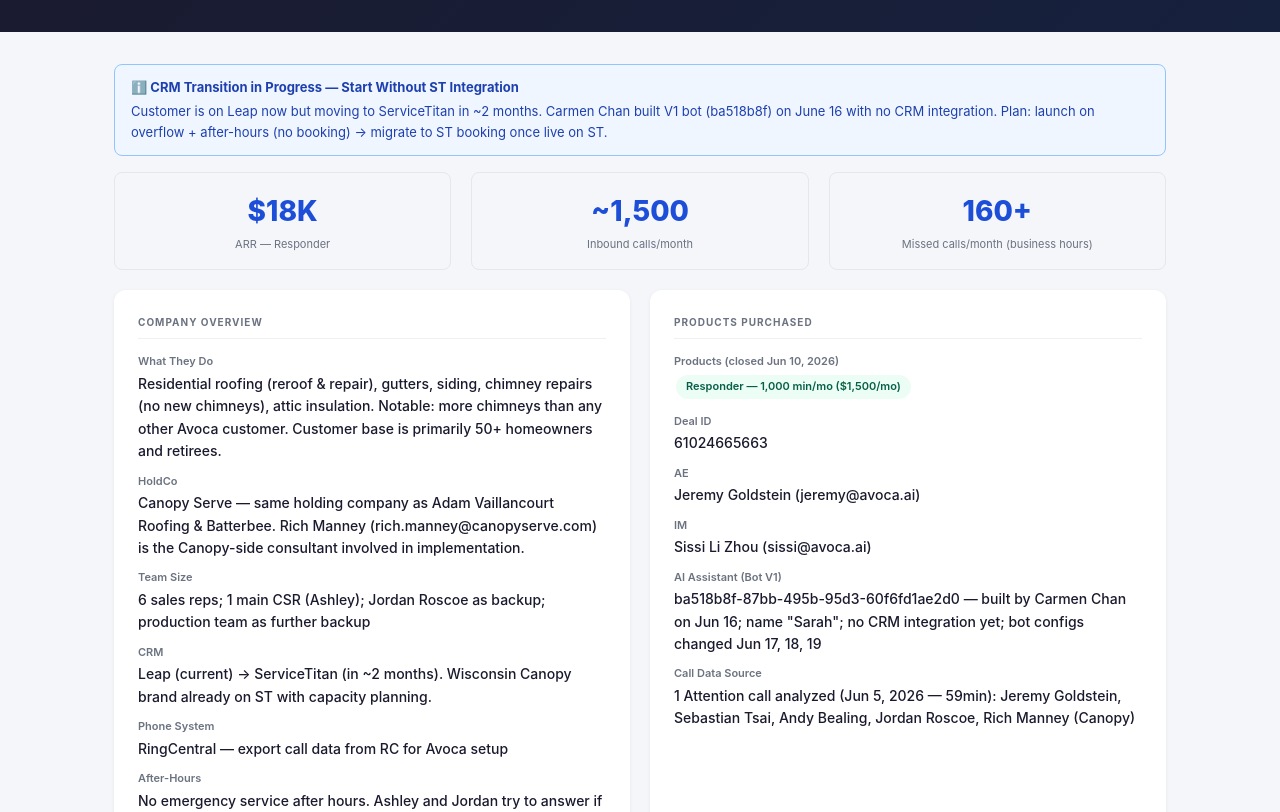
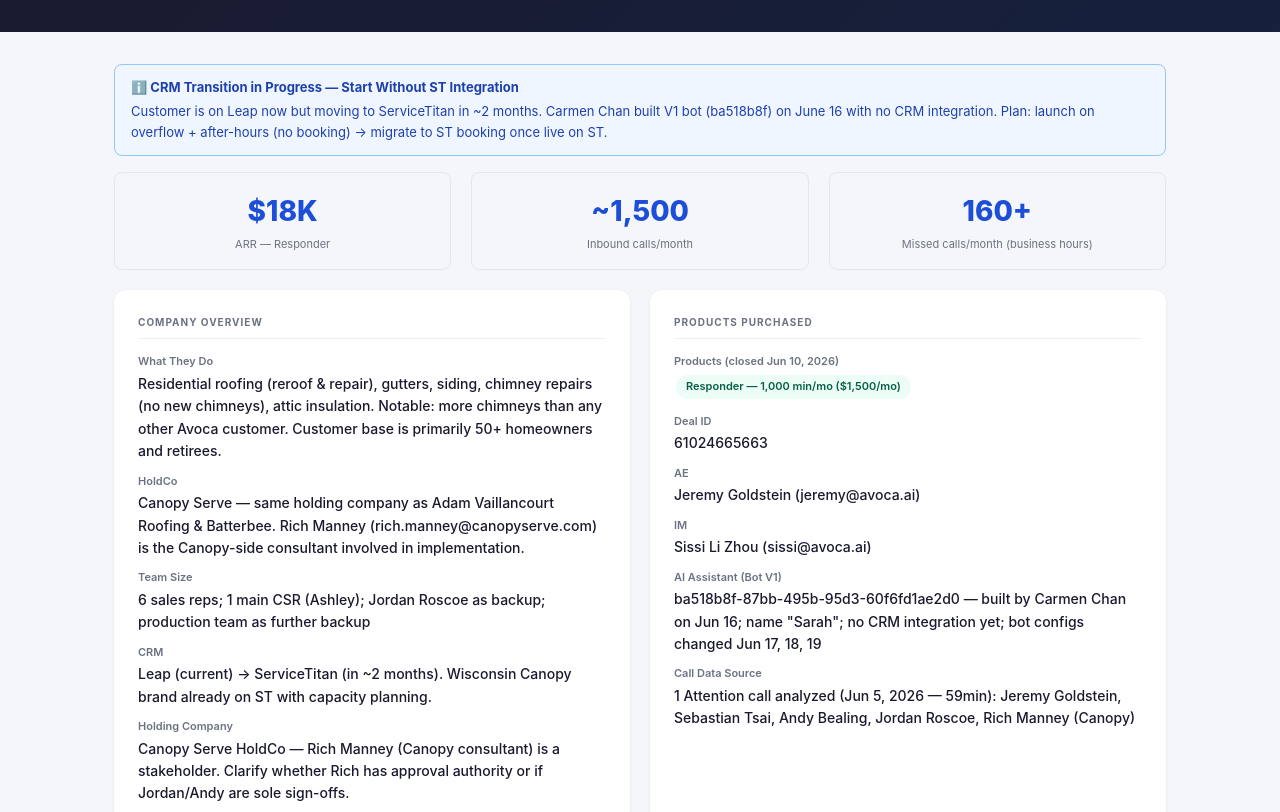
Before and after one commit to chad965/avoca-onboarding-reports, a website: page Bealing_Roofing_&_Exteriors_Onboarding.html in a window 1280 px wide. Shown: the part 106-918 px from the top of the page. Drawn offline with Linux system fonts and the light colour scheme.

Commit message:
Add files via upload

```diff
--- a/Bealing_Roofing_&_Exteriors_Onboarding.html
+++ b/Bealing_Roofing_&_Exteriors_Onboarding.html
@@ -106,6 +106,10 @@
       <div class="kv">
         <div class="kv-label">CRM</div>
         <div class="kv-value">Leap (current) → ServiceTitan (in ~2 months). Wisconsin Canopy brand already on ST with capacity planning.</div>
+      </div>
+      <div class="kv">
+        <div class="kv-label">Holding Company</div>
+        <div class="kv-value">Canopy Serve HoldCo — Rich Manney (Canopy consultant) is a stakeholder. Clarify whether Rich has approval authority or if Jordan/Andy are sole sign-offs.</div>
       </div>
       <div class="kv">
         <div class="kv-label">Phone System</div>
```
Also changed, not shown: Advantage_Heating_Onboarding.html (+4 -0 lines), C&C_Family_Roofing_&_Siding_Onboarding.html (+4 -0 lines), Veterans_HVAC_LLC_Onboarding.html (+4 -0 lines).
